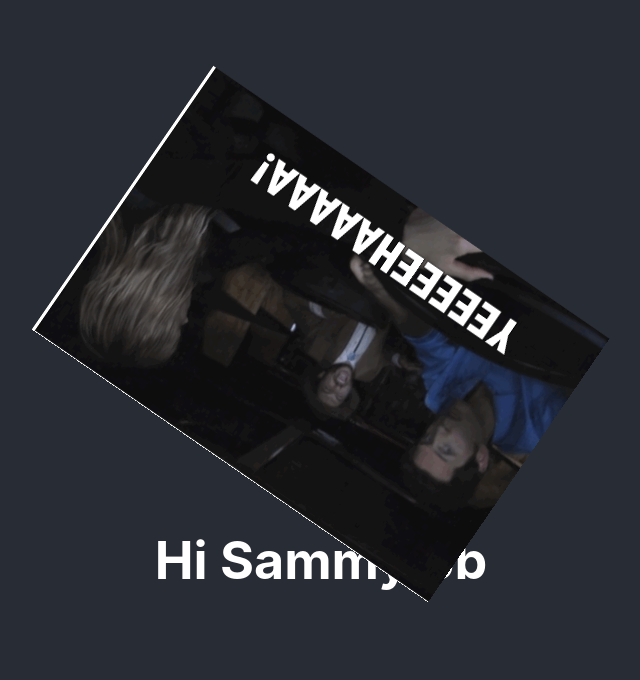
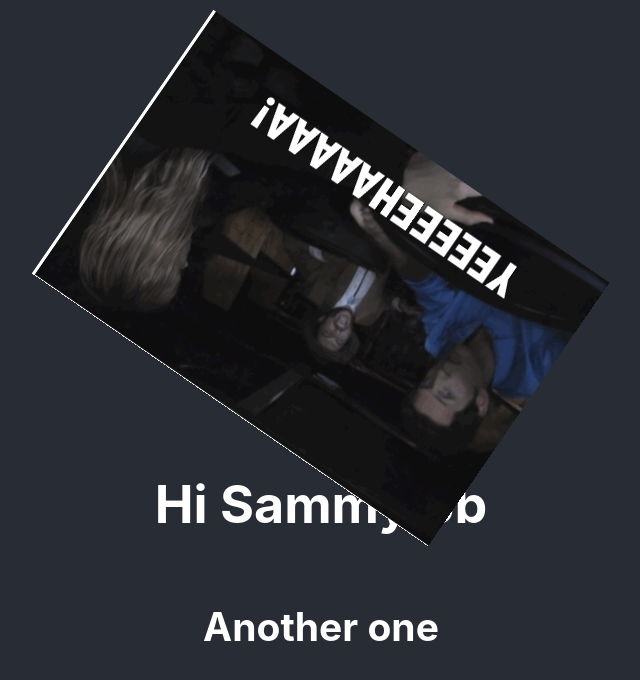
Before and after one commit to fattswindstorm/amplifyapp, a React (Create React App) app: page / in a window 1280 px wide. Shown: the top 680 px of the page, without its empty margins (319-959 px from the left). Built offline with nearby package versions, Linux system fonts and the light colour scheme.

Commit message:
wildcard

```diff
--- a/src/App.js
+++ b/src/App.js
@@ -8,6 +8,7 @@ function App() {
       <header className="App-header">
         <img src={logo} className="App-logo" alt="logo" />
         <h1>Hi Sammy bb</h1>
+        <h2>Another one</h2>
       </header>
     </div>
   );
```
